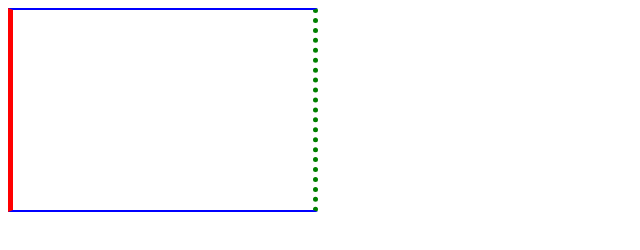
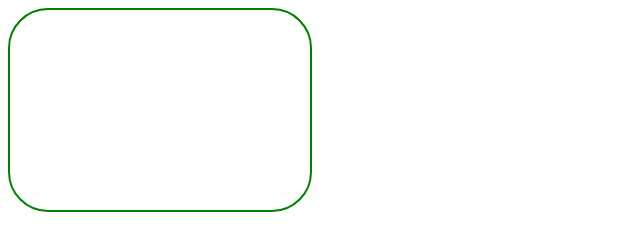
Before and after one commit to ParinovYT/web_design, a plain HTML site: page index.html in a window 1280 px wide. Shown: the whole page, without its empty margins (0-640 px from the left). Drawn offline with Linux system fonts and the light colour scheme.

Commit message:
Скругленные уголки на CSS 1

```diff
--- a/styles.css
+++ b/styles.css
@@ -1,8 +1,6 @@
 #elem {
     width: 300px;
     height: 200px;
-    border-top: 2px solid blue;
-    border-bottom: 2px solid blue;
-    border-left: 5px solid red;
-    border-right: 5px dotted green;
+    border: 2px solid green;
+    border-radius: 40px;
 }
```
